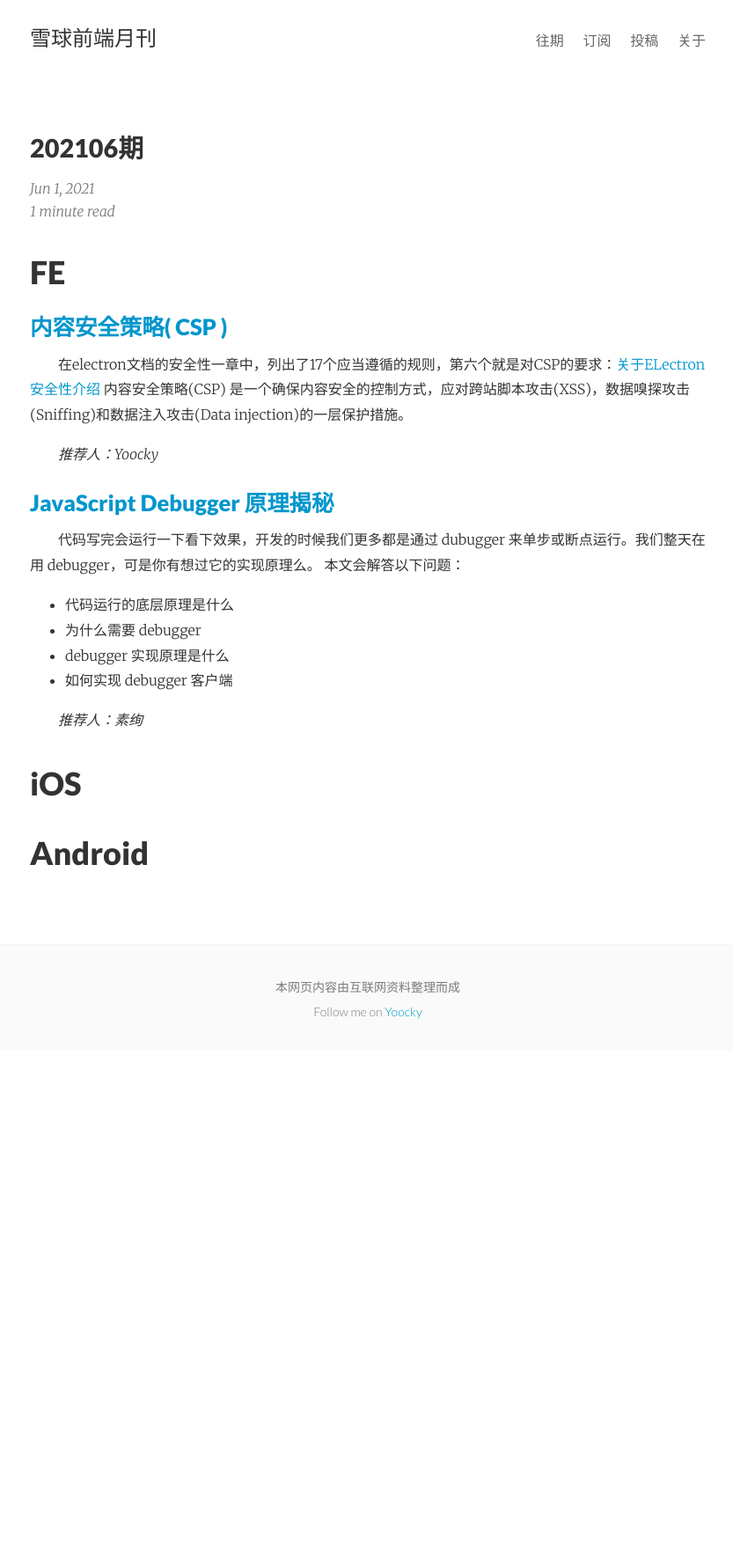
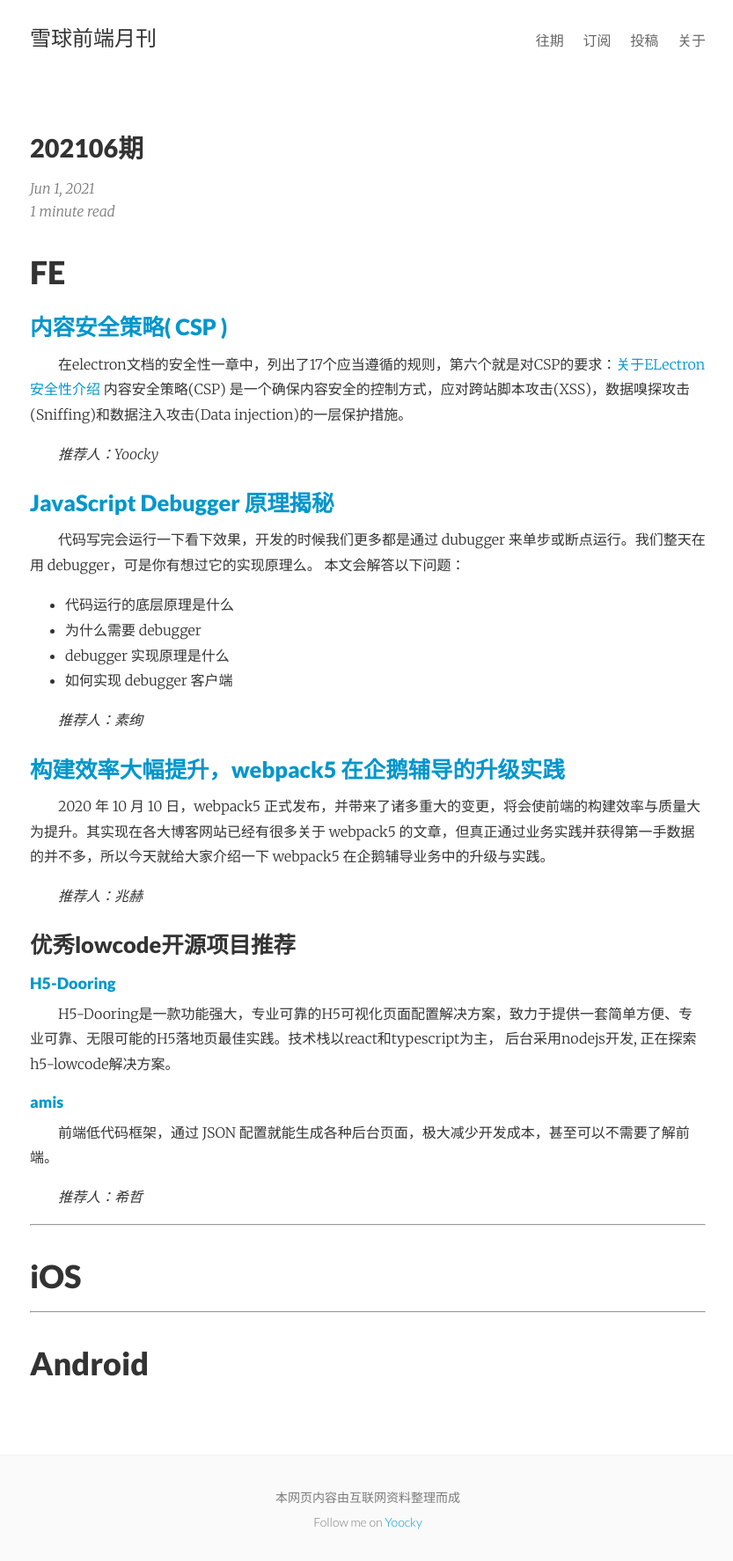
Before and after one commit to yoocky/monthly, a Jekyll site: the page built from _posts/2021-06-01-202106期.md, in a window 1280 px wide. Shown: the whole page at 88% size, without its empty margins (222-1055 px from the left). Built offline with Jekyll 4.4.1, drawn with Linux system fonts in a browser that asks for light colours; before the commit the page ends 1194 px from its top, so only the background shows below that.

Commit message:
feat(post): add 1

```diff
--- a/_posts/2021-06-01-202106期.md
+++ b/_posts/2021-06-01-202106期.md
@@ -29,8 +29,30 @@ categories: F2E
 
 *推荐人：素绚*
 
+#### [构建效率大幅提升，webpack5 在企鹅辅导的升级实践](https://mp.weixin.qq.com/s/e2BETHLP5YeUIYWbXo0a8g)
+
+2020 年 10 月 10 日，webpack5 正式发布，并带来了诸多重大的变更，将会使前端的构建效率与质量大为提升。其实现在各大博客网站已经有很多关于 webpack5 的文章，但真正通过业务实践并获得第一手数据的并不多，所以今天就给大家介绍一下 webpack5 在企鹅辅导业务中的升级与实践。
+
+
+*推荐人：兆赫*
+
+#### 优秀lowcode开源项目推荐
+
+##### [H5-Dooring](https://github.com/MrXujiang/h5-Dooring)
+
+H5-Dooring是一款功能强大，专业可靠的H5可视化页面配置解决方案，致力于提供一套简单方便、专业可靠、无限可能的H5落地页最佳实践。技术栈以react和typescript为主， 后台采用nodejs开发, 正在探索h5-lowcode解决方案。
+
+##### [amis](https://github.com/baidu/amis)
+
+前端低代码框架，通过 JSON 配置就能生成各种后台页面，极大减少开发成本，甚至可以不需要了解前端。
+
+
+*推荐人：希哲*
+
+---
 
 ### iOS
 
+---
 
 ### Android
```
